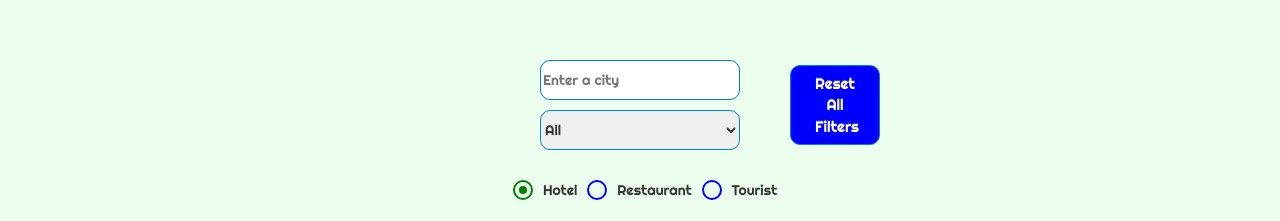
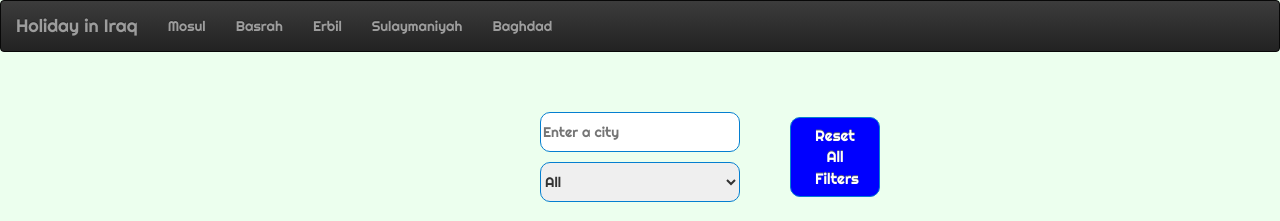
Before and after one commit to albeeralkhawri/holiday-in-iraq, a plain HTML site: page index.html in a window 1280 px wide. Shown: the top 221 px of the page. Drawn offline with nearby package versions, Linux system fonts and the light colour scheme; some packages are replaced by stand-ins of ours.

Commit message:
Add a Nav bar

```diff
--- a/index.html
+++ b/index.html
@@ -17,8 +17,23 @@
          <h3>Unfortunately, Holiday in Iraq does not work on screens smaller than 1024</h3>
          <img src="assets/images/Iraqi landmarks.jpg" alt="Iraqi landmarks" >
       </div>
-      <!-- Research Section -->
       <div class="Main">
+         <!-- NavBar Section -->
+         <nav class="navbar navbar-inverse">
+            <div class="container-fluid">
+               <div class="navbar-header">
+                  <a class="navbar-brand" href="#">Holiday in Iraq</a>
+               </div>
+               <ul class="nav navbar-nav">
+                  <li><a href="#mosul">Mosul</a></li>
+                  <li><a href="#basrah">Basrah</a></li>
+                  <li><a href="#erbil">Erbil</a></li>
+                  <li><a href="#sulaymaniyah">Sulaymaniyah</a></li>
+                  <li><a href="#baghdad">Baghdad</a></li>
+               </ul>
+            </div>
+         </nav>
+         <!-- Research Section -->
          <div id="findcity">
             <div class="search-section" id="locationField">
                <input id="autocomplete" placeholder="Enter a city" type="text"/>
@@ -59,7 +74,6 @@
             <table id="resultsTable">
                <tbody id="results"></tbody>
             </table>
-         </div>
          <!-- Places details -->
          <div style="display: none">
             <div id="info-content">
```
